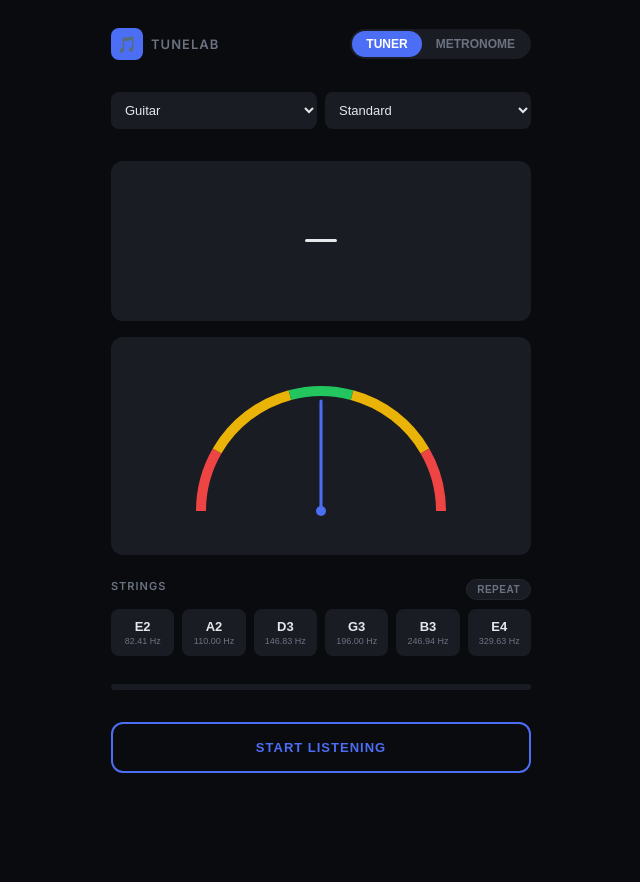
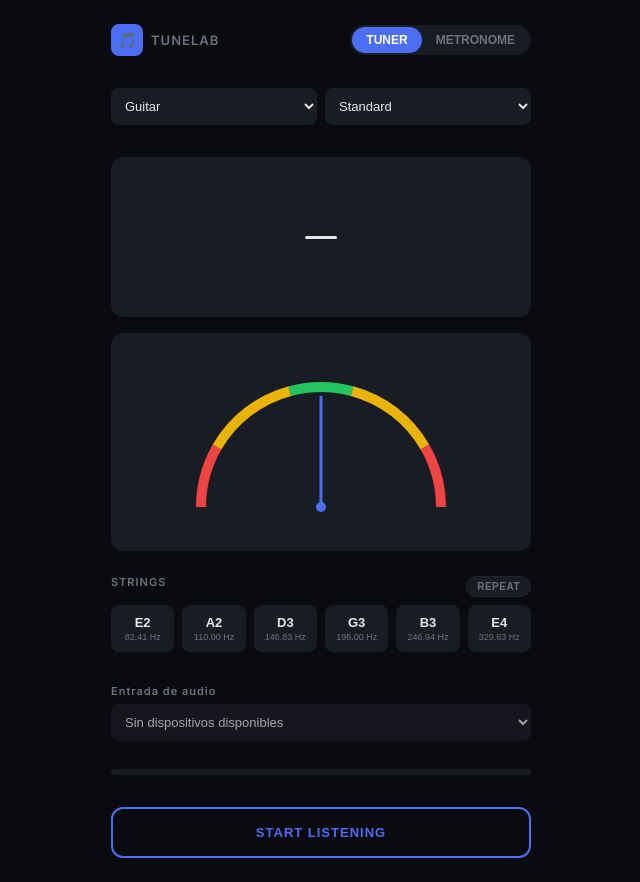
Before and after one commit to maurocosentino/guitunex, a React (Vite) app: page / in a window 1280 px wide. Shown: the whole page, without its empty margins (319-959 px from the left). Before the commit the page ends 800 px from the top, so only its background shows below. Built offline with nearby package versions, Linux system fonts and the light colour scheme.

Commit message:
fix(tuner): prevent layout shift on audio input selector
- always render AudioInputSelector, disable it when no devices are available
- show placeholder option instead of hiding the select entirely

```diff
--- a/src/features/tuner/components/AudioInputSelector.tsx
+++ b/src/features/tuner/components/AudioInputSelector.tsx
@@ -12,9 +12,7 @@ function AudioInputSelector({
   selectedDeviceId,
   onSelect,
 }: AudioInputSelectorProps) {
-  if (devices.length === 0) {
-    return null
-  }
+  const hasDevices = devices.length > 0
 
   return (
     <label className={styles.label}>
@@ -23,12 +21,17 @@ function AudioInputSelector({
         className={styles.select}
         value={selectedDeviceId ?? ''}
         onChange={(event) => onSelect(event.target.value)}
+        disabled={!hasDevices}
       >
-        {devices.map((device) => (
-          <option key={device.deviceId} value={device.deviceId}>
-            {device.label || 'Micrófono sin nombre'}
-          </option>
-        ))}
+        {hasDevices ? (
+          devices.map((device) => (
+            <option key={device.deviceId} value={device.deviceId}>
+              {device.label || 'Micrófono sin nombre'}
+            </option>
+          ))
+        ) : (
+          <option value="">Sin dispositivos disponibles</option>
+        )}
       </select>
     </label>
   )
```
